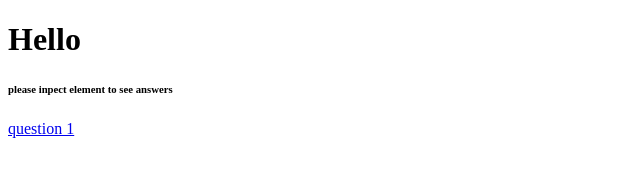
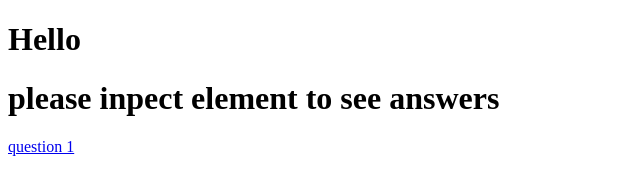
Before and after one commit to youssefimajat/wap.github.io, a plain HTML site: page LAB6/index.html in a window 1280 px wide. Shown: the whole page, without its empty margins (0-640 px from the left). Drawn offline with Linux system fonts and the light colour scheme.

Commit message:
Update index.html

```diff
--- a/LAB6/index.html
+++ b/LAB6/index.html
@@ -9,7 +9,7 @@
 </head>
 <body>
     <h1>Hello</h1>
-    <h6>please inpect element to see answers </h6>
+    <h1>please inpect element to see answers </h1>
     <a href="answers.txt"> question 1 </a>
 </body>
 </html>
```
